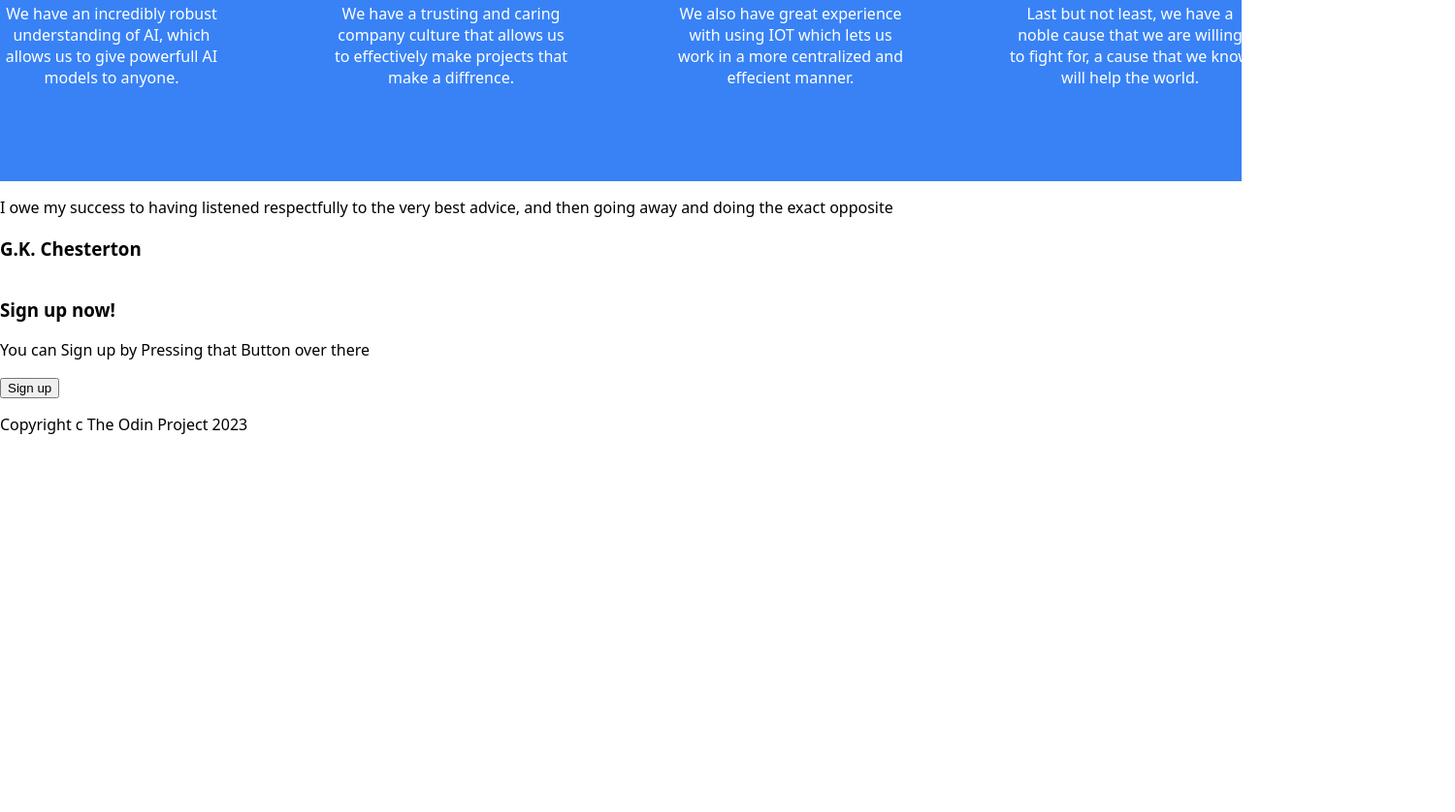
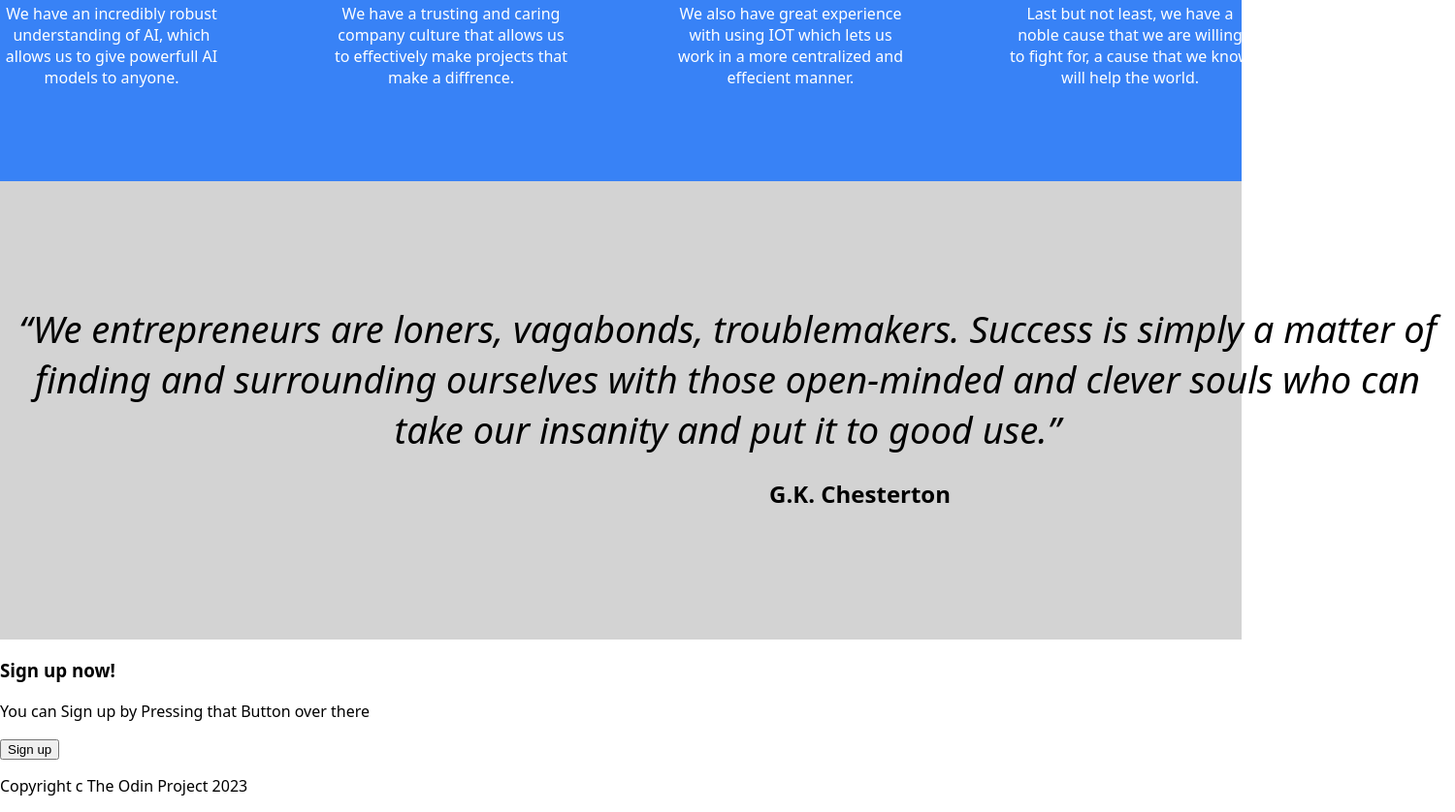
Before and after one commit to plzusername/new_odin_landing_page, a plain HTML site: page index.html in a window 1280 px wide. Shown: the part 1036-1874 px from the top of the page at 97% size, 1500 px wide, since content can reach past the window. Before the commit the page ends 1501 px from the top, so only its background shows below. Drawn offline with Linux system fonts and the light colour scheme.

Commit message:
change quote text and add style to quote container
change typography of quote and quoter, and change quote text

```diff
--- a/index.html
+++ b/index.html
@@ -46,8 +46,8 @@
 
             </div>
         </div>
-        <div class="quote">
-            <p class="quote-text">I owe my success to having listened respectfully to the very best advice, and then going away and doing the exact opposite</p>
+        <div class="quote"></p>
+            <p class="quote-text">“We entrepreneurs are loners, vagabonds, troublemakers. Success is simply a matter of finding and surrounding ourselves with those open-minded and clever souls who can take our insanity and put it to good use.”</p>
             <h3 class="quoter"> G.K. Chesterton</h3>
         </div>
         <div class="sign-up">
--- a/style.css
+++ b/style.css
@@ -77,3 +77,22 @@ ul{
 .box-c{
     width:250px;
 }
+.quote{
+    background-color: lightgrey;
+    padding:110px 0;
+
+}
+.quote-text{
+    font-size: 38px;
+    font-style: italic;
+    width:1500px;
+    text-align: center;
+    margin: 0px auto;
+
+}
+.quoter{
+    text-align: right;
+    margin-right:300px;
+    font-size: 24px;
+
+}
```
